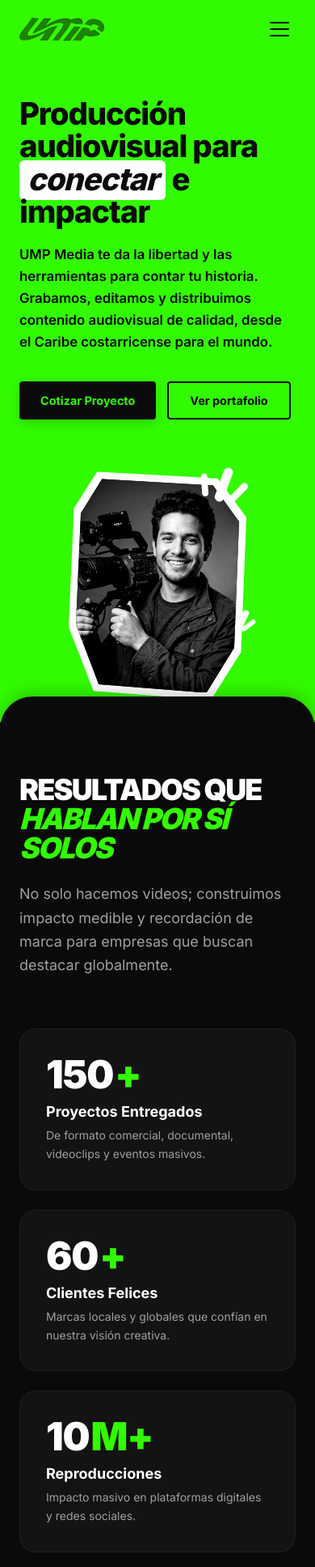
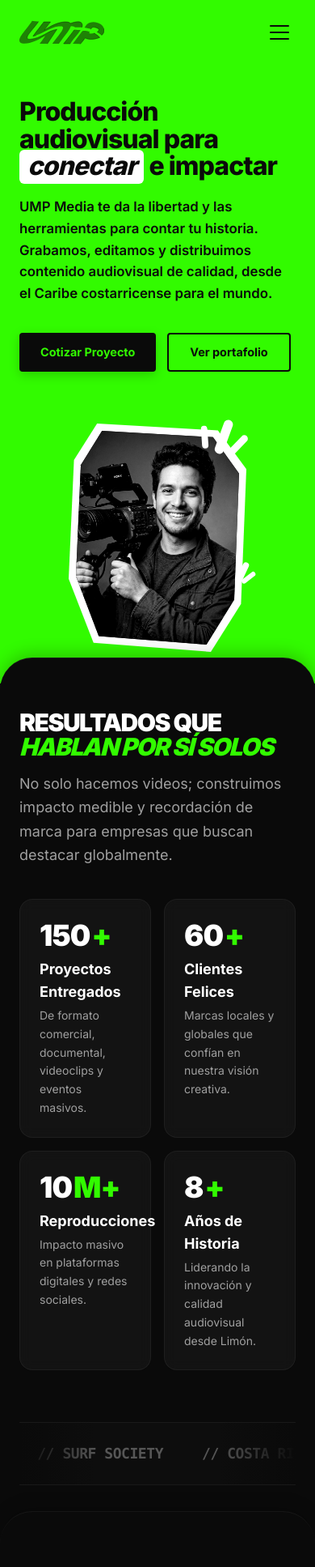
Before and after one commit to kirianL/UMPmedia, a Next.js app: page / in a window 390 px wide. Shown: the top 1935 px of the page at 81% size. Built offline with nearby package versions, Linux system fonts and the light colour scheme.

Commit message:
feat: implement landing page layout, header, and primary section components

```diff
--- a/app/(landing)/team/page.tsx
+++ b/app/(landing)/team/page.tsx
@@ -33,13 +33,7 @@
     ],
     image: "/assets/images/Team/Eymar.jpg",
   },
-  {
-    name: "Camila Castillo Aguilar",
-    role: "Creadora de Contenido",
-    bio: "Es Lashista y creadora de contenido con proyección en el mundo digital, construyendo su marca desde temprana edad.",
-    specialties: ["Contenido Digital", "Redes Sociales", "Storytelling"],
-    image: "/assets/images/Team/Camila.jpg",
-  },
+
   {
     name: "Kirian Luna Quirós",
     role: "Ingeniero en Sistemas y Desarrollador Web",
@@ -92,7 +86,7 @@
       </div>
 
       <section className="container mx-auto px-6 pb-40 md:pb-56">
-        <div className="grid grid-cols-2 md:grid-cols-2 lg:grid-cols-4 gap-6 md:gap-8">
+        <div className="grid grid-cols-1 md:grid-cols-2 lg:grid-cols-3 gap-6 md:gap-8">
           {team.map((member, i) => (
             <motion.div
               key={i}
--- a/app/layout.tsx
+++ b/app/layout.tsx
@@ -58,6 +58,11 @@
       "Desde Limón para el mundo. Producción audiovisual de alto nivel.",
     images: ["/assets/OpenGraph/og-social.jpg"],
     creator: "@umpmedia",
+  },
+  appleWebApp: {
+    capable: true,
+    title: "UMPmedia",
+    statusBarStyle: "black-translucent",
   },
   metadataBase: new URL("https://umpmedia.vercel.app"),
   icons: {
--- a/components/layout/header.tsx
+++ b/components/layout/header.tsx
@@ -106,7 +106,7 @@
           borderBottomWidth: isScrolled && !isOpen ? "1px" : "0px",
           borderStyle: "solid",
         }}
-        className="fixed top-0 left-0 right-0 z-[99999] flex items-center justify-between px-6 md:px-14 py-4"
+        className="fixed top-0 left-0 right-0 z-[99999] flex items-center justify-between px-6 md:px-14 pt-[calc(1.25rem+env(safe-area-inset-top))] pb-5 md:py-5"
       >
         {/* Logo — Animated drawing outline effect */}
         <Link href="/" className="z-50 relative flex items-center w-[105px] h-[30px] md:w-[120px] md:h-[34px]" suppressHydrationWarning>
--- a/components/sections/clients-stats.tsx
+++ b/components/sections/clients-stats.tsx
@@ -34,8 +34,8 @@
   }, [springValue]);
 
   return (
-    <div className="flex flex-col p-8 bg-ump-alt/60 rounded-3xl border border-white/5 backdrop-blur-sm group hover:border-ump-accent/30 transition-colors duration-500">
-      <div className="text-5xl md:text-6xl font-black text-white mb-2 flex items-baseline tracking-tight">
+    <div className="flex flex-col p-6 md:p-8 bg-ump-alt/60 rounded-2xl md:rounded-3xl border border-white/5 backdrop-blur-sm group hover:border-ump-accent/30 transition-colors duration-500">
+      <div className="text-4xl md:text-6xl font-black text-white mb-2 flex items-baseline tracking-tight">
         <span ref={ref}>0</span>
         <span className="text-ump-accent ml-0.5">{suffix}</span>
       </div>
@@ -68,12 +68,12 @@
   return (
     <section
       ref={containerRef}
-      className="py-24 md:py-32 bg-ump-background relative overflow-hidden rounded-t-[2.5rem] md:rounded-t-[5rem] -mt-8 md:-mt-12 z-20 border-t border-white/5 shadow-[0_-5px_20px_rgba(0,0,0,0.2)]"
+      className="py-16 md:py-32 bg-ump-background relative overflow-hidden rounded-t-[2.5rem] md:rounded-t-[5rem] -mt-8 md:-mt-12 z-20 border-t border-white/5 shadow-[0_-5px_20px_rgba(0,0,0,0.2)]"
     >
       <div className="container mx-auto px-6 max-w-7xl">
         {/* Header */}
-        <div className="mb-16 max-w-2xl">
-          <h2 className="text-4xl md:text-6xl font-black text-white leading-none tracking-tighter uppercase mb-6">
+        <div className="mb-10 md:mb-16 max-w-2xl">
+          <h2 className="text-3xl md:text-6xl font-black text-white leading-none tracking-tighter uppercase mb-4 md:mb-6">
             Resultados que <br />
             <span className="text-ump-accent italic">Hablan por sí solos</span>
           </h2>
@@ -83,7 +83,7 @@
         </div>
 
         {/* Stats Grid */}
-        <div className="grid grid-cols-1 md:grid-cols-2 lg:grid-cols-4 gap-6 mb-24">
+        <div className="grid grid-cols-2 lg:grid-cols-4 gap-4 md:gap-6 mb-16 md:mb-24">
           <StatCounter
             value={150}
             suffix="+"
@@ -111,7 +111,7 @@
         </div>
 
         {/* Clients Marquee */}
-        <div className="relative w-full overflow-hidden py-10 border-y border-white/5 bg-ump-alt/20">
+        <div className="relative w-full overflow-hidden py-6 md:py-10 border-y border-white/5 bg-ump-alt/20">
           <div className="absolute inset-y-0 left-0 w-24 bg-gradient-to-r from-ump-background to-transparent z-10 pointer-events-none" />
           <div className="absolute inset-y-0 right-0 w-24 bg-gradient-to-l from-ump-background to-transparent z-10 pointer-events-none" />
 
@@ -129,7 +129,7 @@
               {[...CLIENTS, ...CLIENTS].map((client, idx) => (
                 <span
                   key={idx}
-                  className="text-2xl md:text-3xl font-black text-white/30 tracking-tight uppercase hover:text-ump-accent transition-colors duration-300 pointer-events-auto cursor-default font-mono"
+                  className="text-lg md:text-3xl font-black text-white/30 tracking-tight uppercase hover:text-ump-accent transition-colors duration-300 pointer-events-auto cursor-default font-mono"
                 >
                   // {client}
                 </span>
--- a/components/sections/hero.tsx
+++ b/components/sections/hero.tsx
@@ -10,7 +10,7 @@
       className="relative w-full overflow-hidden bg-[#32fb00] flex items-center min-h-[100vh] lg:min-h-[560px] lg:h-[92vh] lg:max-h-[820px]"
     >
       {/* ─── Hero Body ───────────────────────────────────────────────── */}
-      <div className="relative z-10 flex flex-col lg:flex-row items-center lg:items-end justify-between px-6 md:px-14 pt-[120px] pb-12 lg:pb-16 w-full h-full max-w-7xl mx-auto gap-8">
+      <div className="relative z-10 flex flex-col lg:flex-row items-center lg:items-end justify-between px-6 md:px-14 pt-[calc(110px+env(safe-area-inset-top))] pb-12 lg:pt-[120px] lg:pb-16 w-full h-full max-w-7xl mx-auto gap-8">
         {/* LEFT — Copy */}
         <div className="flex flex-col justify-center flex-1 w-full max-w-[590px] lg:pb-6">
           {/* Oversized Bold Headline */}
@@ -21,7 +21,7 @@
             style={{
               fontFamily: "var(--font-inter), sans-serif",
               fontWeight: 800,
-              fontSize: "clamp(2.4rem, 5vw, 4rem)",
+              fontSize: "clamp(2.0rem, 7.5vw, 4rem)",
               lineHeight: 1.05,
               letterSpacing: "-0.03em",
               color: "#0a0a0a",
--- a/components/sections/portfolio-preview.tsx
+++ b/components/sections/portfolio-preview.tsx
@@ -50,16 +50,16 @@
 
 export function PortfolioPreview() {
   return (
-    <section className="py-40 md:py-64 bg-ump-background relative overflow-hidden z-20 rounded-t-[2.5rem] md:rounded-t-[5rem] -mt-8 md:-mt-12 border-t border-white/5 shadow-[0_-5px_20px_rgba(0,0,0,0.2)]">
+    <section className="py-16 md:py-40 lg:py-64 bg-ump-background relative overflow-hidden z-20 rounded-t-[2.5rem] md:rounded-t-[5rem] -mt-8 md:-mt-12 border-t border-white/5 shadow-[0_-5px_20px_rgba(0,0,0,0.2)]">
       <div className="container mx-auto px-6">
         {/* Header Section */}
         <div className="flex flex-col md:flex-row justify-between items-end mb-16 gap-8">
           <div className="max-w-2xl">
-            <h2 className="text-4xl md:text-6xl font-bold text-white mb-6 leading-tight">
+            <h2 className="text-3xl md:text-6xl font-bold text-white mb-4 md:mb-6 leading-tight">
               Historias reales. <br />
               <span className="text-ump-accent">Producción profesional.</span>
             </h2>
-            <p className="text-xl text-ump-secondary/80 font-light">
+            <p className="text-base md:text-xl text-ump-secondary/80 font-light">
               Proyectos que conectan marcas con personas a través de una
               narrativa visual única.
             </p>
@@ -73,7 +73,7 @@
         </div>
 
         {/* Cinematic Grid */}
-        <div className="grid grid-cols-1 md:grid-cols-3 gap-6 auto-rows-[400px]">
+        <div className="grid grid-cols-1 md:grid-cols-3 gap-4 md:gap-6 auto-rows-[280px] md:auto-rows-[400px]">
           {categories.map((category) => (
             <CategoryCard key={category.id} {...category} />
           ))}
--- a/components/sections/services-teaser.tsx
+++ b/components/sections/services-teaser.tsx
@@ -38,11 +38,11 @@
 
 export function ServicesTeaser() {
   return (
-    <section className="py-32 md:py-56 bg-ump-alt border-t border-white/5 relative z-30 rounded-t-[2.5rem] md:rounded-t-[5rem] -mt-8 md:-mt-12 shadow-[0_-5px_20px_rgba(0,0,0,0.2)]">
+    <section className="py-16 md:py-32 lg:py-56 bg-ump-alt border-t border-white/5 relative z-30 rounded-t-[2.5rem] md:rounded-t-[5rem] -mt-8 md:-mt-12 shadow-[0_-5px_20px_rgba(0,0,0,0.2)]">
       <div className="container mx-auto px-6">
         <div className="flex flex-col md:flex-row justify-between items-end mb-12">
           <div>
-            <h2 className="text-4xl md:text-5xl font-bold text-white">
+            <h2 className="text-3xl md:text-5xl font-bold text-white">
               Servicios
             </h2>
           </div>
@@ -54,12 +54,12 @@
           </Link>
         </div>
 
-        <div className="grid grid-cols-1 md:grid-cols-3 gap-6">
+        <div className="grid grid-cols-1 sm:grid-cols-2 md:grid-cols-3 gap-4 md:gap-6">
           {services.map((service, index) => (
             <Link
               key={service.id}
               href="/services"
-              className={`group relative p-8 rounded-2xl border border-white/5 bg-ump-card/20 hover:bg-ump-card/40 hover:border-ump-accent transition-all duration-300 flex flex-col justify-between h-[300px] ${
+              className={`group relative p-6 md:p-8 rounded-2xl border border-white/5 bg-ump-card/20 hover:bg-ump-card/40 hover:border-ump-accent transition-all duration-300 flex flex-col justify-between min-h-[220px] md:h-[300px] ${
                 index === 0 ? "md:col-span-2" : "md:col-span-1"
               }`}
             >
--- a/components/sections/team-teaser.tsx
+++ b/components/sections/team-teaser.tsx
@@ -15,12 +15,6 @@
     name: "Eymar Ortiz Rojas",
     role: "Productor Audiovisual",
     photo: "/assets/images/Team/Eymar.jpg",
-    bioLink: "/team",
-  },
-  {
-    name: "Camila Castillo Aguilar",
-    role: "Creadora de Contenido",
-    photo: "/assets/images/Team/Camila.jpg",
     bioLink: "/team",
   },
   {
@@ -49,7 +43,7 @@
           </Link>
         </div>
 
-        <div className="grid grid-cols-1 md:grid-cols-4 gap-6">
+        <div className="grid grid-cols-1 md:grid-cols-3 gap-6">
           {teamMembers.map((member) => (
             <div key={member.name} className="group cursor-pointer">
               <div className="aspect-[3/4] bg-ump-alt mb-4 relative overflow-hidden rounded-sm grayscale hover:grayscale-0 transition-all duration-500">
```
